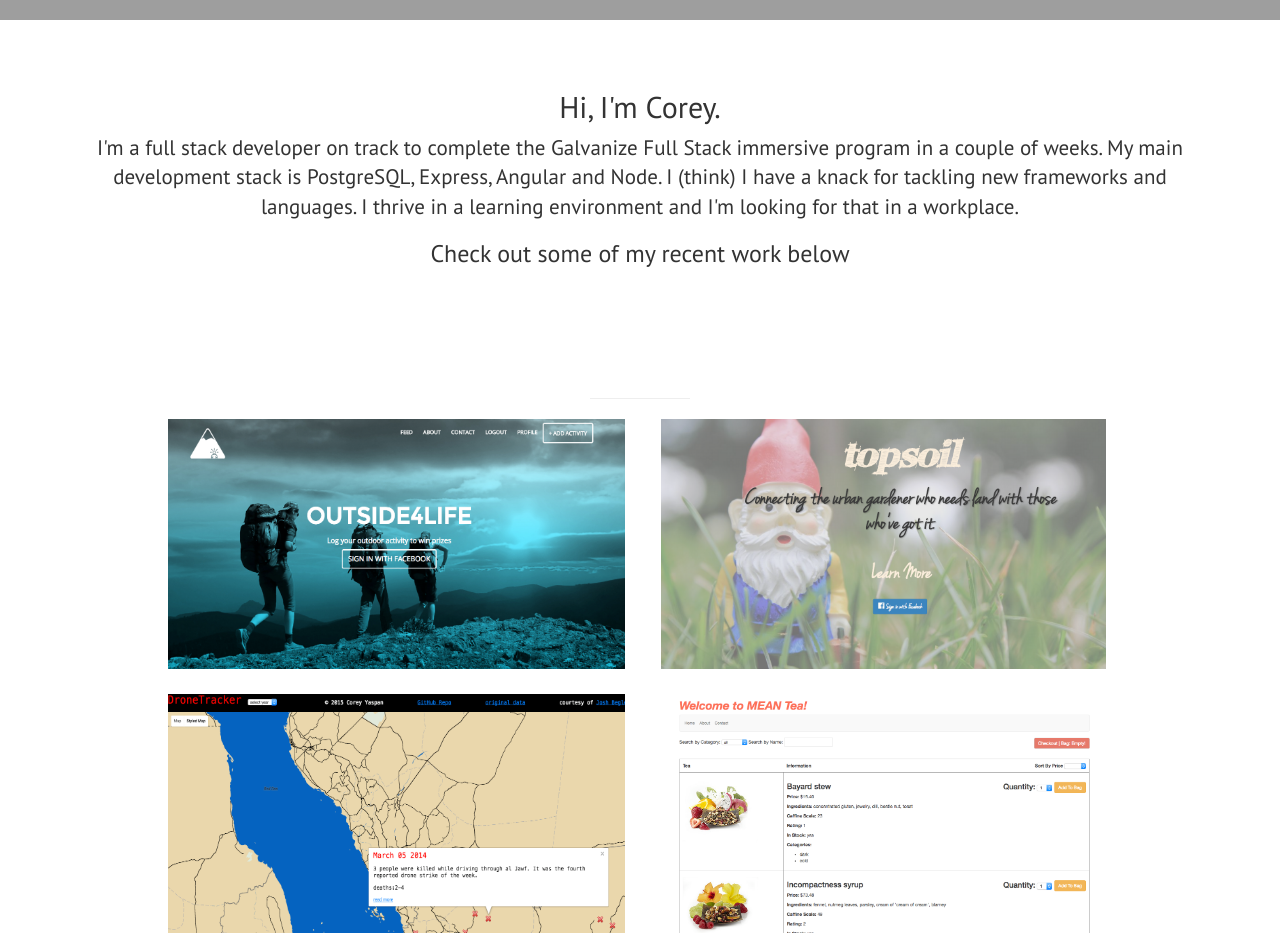
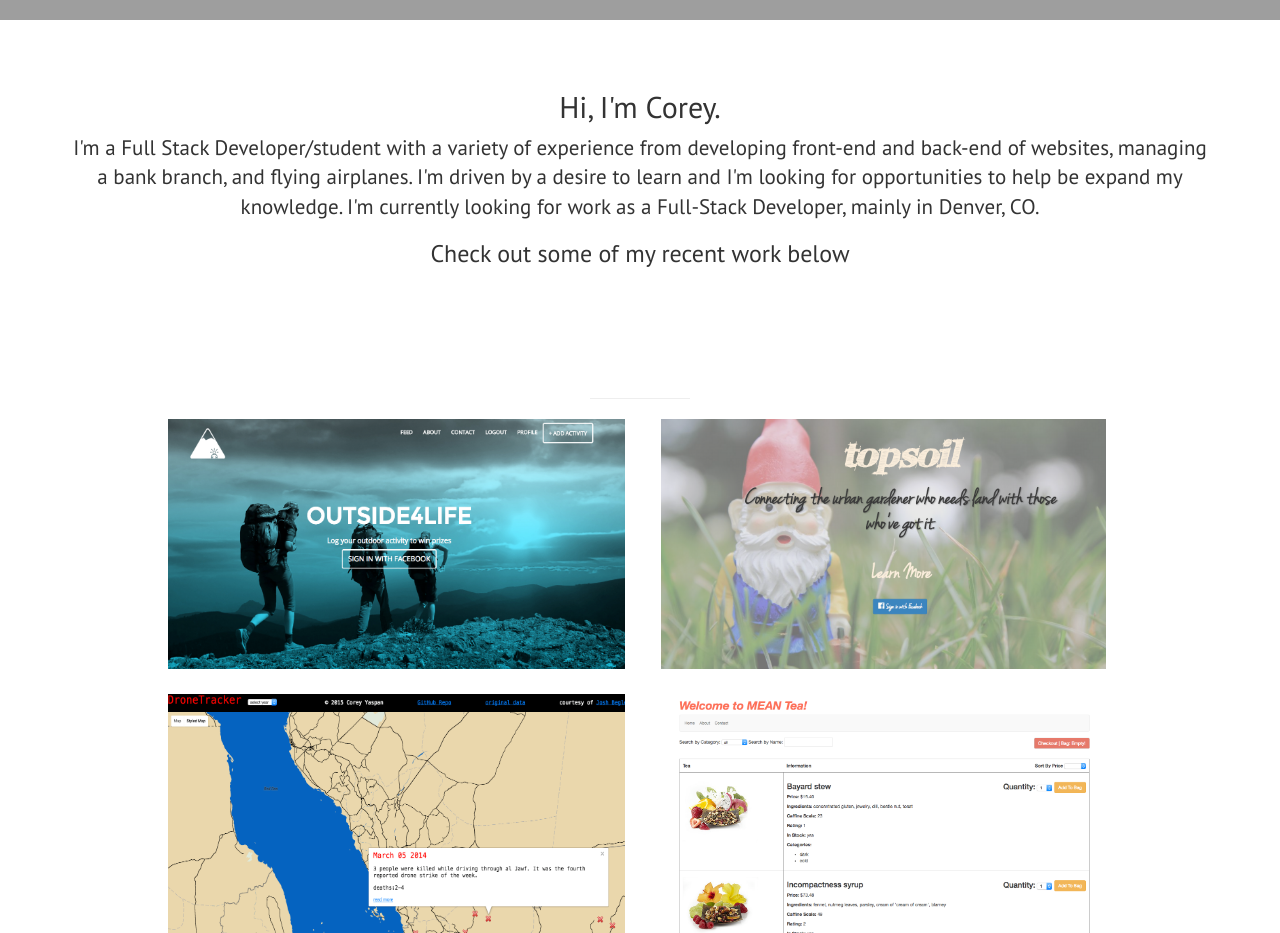
Before and after one commit to cspan00/portfolio_site, a plain HTML site: page public/index.html in a window 1280 px wide. Shown: the part 780-1713 px from the top of the page. Drawn offline with Linux system fonts and the light colour scheme; grey boxes are pictures that could not be loaded.

Commit message:
update bio

```diff
--- a/public/index.html
+++ b/public/index.html
@@ -63,7 +63,8 @@ site, while important, is not where I want to be busting my butt. I'm working on
             <div class="row">
                 <div class="col-lg-12 text-center">
                     <h2>Hi, I'm Corey.</h2>
-                    <p class="lead">I'm a full stack developer on track to complete the Galvanize Full Stack immersive program in a couple of weeks. My main development stack is PostgreSQL, Express, Angular and Node. I (think) I have a knack for tackling new frameworks and languages. I thrive in a learning environment and I'm looking for that in a workplace. </p>
+                    <p class="lead">
+I'm a Full Stack Developer/student with a variety of experience from developing front-end and back-end of websites, managing a bank branch,  and flying airplanes. I'm driven by a desire to learn and I'm looking for opportunities to help be expand my knowledge. I'm currently looking for work as a Full-Stack Developer, mainly in Denver, CO.</p>
                     <h3> Check out some of my recent work below</h3>
                 </div>
             </div>
```
